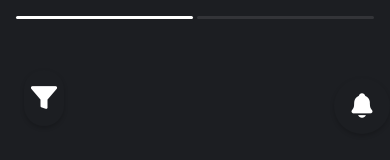
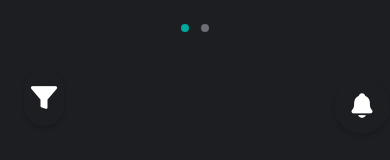
Before and after one commit to yossgess/momentum-final, a React Native app: screen /DiscoveryScreen in a window 390 px wide. Shown: the top 160 px of the page. Built offline with nearby package versions, Linux system fonts and the light colour scheme; what expo-localization would draw is missing.

Commit message:
feat: implement image carousel with dot pagination for profile cards

```diff
--- /dev/null
+++ b/src/components/business/DotPaginationIndicator/DotPaginationIndicator.styles.ts
@@ -0,0 +1,21 @@
+import { StyleSheet } from 'react-native';
+import { theme } from '../../../theme';
+
+export const styles = StyleSheet.create({
+  container: {
+    flexDirection: 'row',
+    justifyContent: 'center',
+    alignItems: 'center',
+    paddingVertical: 8,
+  },
+  dot: {
+    width: 8,
+    height: 8,
+    borderRadius: 4,
+    marginHorizontal: 4,
+    backgroundColor: theme.colors.text.tertiary,
+  },
+  activeDot: {
+    backgroundColor: theme.colors.primary.main,
+  },
+});
--- /dev/null
+++ b/src/components/business/DotPaginationIndicator/DotPaginationIndicator.types.ts
@@ -0,0 +1,5 @@
+export interface DotPaginationIndicatorProps {
+  total: number;
+  currentIndex: number;
+  style?: any;
+}
--- /dev/null
+++ b/src/components/business/DotPaginationIndicator/index.tsx
@@ -0,0 +1,24 @@
+import React from 'react';
+import { View } from 'react-native';
+import { DotPaginationIndicatorProps } from './DotPaginationIndicator.types';
+import { styles } from './DotPaginationIndicator.styles';
+
+export const DotPaginationIndicator: React.FC<DotPaginationIndicatorProps> = ({
+  total,
+  currentIndex,
+  style,
+}) => {
+  return (
+    <View style={[styles.container, style]}>
+      {Array.from({ length: total }, (_, index) => (
+        <View
+          key={index}
+          style={[
+            styles.dot,
+            index === currentIndex && styles.activeDot,
+          ]}
+        />
+      ))}
+    </View>
+  );
+};
--- a/src/components/business/ImageCarousel/ImageCarousel.styles.ts
+++ b/src/components/business/ImageCarousel/ImageCarousel.styles.ts
@@ -8,7 +8,11 @@ export const styles = StyleSheet.create({
   scrollView: {
     height: 400,
   },
+  imageContainer: {
+    height: '100%',
+  },
   image: {
+    width: '100%',
     height: '100%',
   },
   indicators: {
--- a/src/components/business/ImageCarousel/ImageCarousel.types.ts
+++ b/src/components/business/ImageCarousel/ImageCarousel.types.ts
@@ -1,5 +1,6 @@
 export interface ImageCarouselProps {
   images: string[];
   onImagePress?: (index: number) => void;
+  onIndexChange?: (index: number) => void;
   style?: any;
 }
--- a/src/components/business/ImageCarousel/index.tsx
+++ b/src/components/business/ImageCarousel/index.tsx
@@ -1,55 +1,88 @@
 import React, { useState } from 'react';
-import { View, ScrollView, Image, Dimensions } from 'react-native';
+import { View, FlatList, Image, Dimensions, Pressable } from 'react-native';
 import { ImageCarouselProps } from './ImageCarousel.types';
 import { styles } from './ImageCarousel.styles';
+import { logEvent } from '../../../shared/utils/analytics';
+import { DotPaginationIndicator } from '../DotPaginationIndicator';
 
 const { width: SCREEN_WIDTH } = Dimensions.get('window');
 
 export const ImageCarousel: React.FC<ImageCarouselProps> = ({
   images,
   onImagePress,
+  onIndexChange,
   style,
 }) => {
   const [currentIndex, setCurrentIndex] = useState(0);
 
-  const handleScroll = (event: any) => {
+  const updateIndex = (event: any, source: string, shouldLog: boolean = false) => {
     const contentOffset = event.nativeEvent.contentOffset;
     const viewSize = event.nativeEvent.layoutMeasurement;
-    const pageNum = Math.floor(contentOffset.x / viewSize.width);
-    setCurrentIndex(pageNum);
+    const pageNum = Math.round(contentOffset.x / viewSize.width);
+
+    if (pageNum !== currentIndex && pageNum >= 0 && pageNum < images.length) {
+      setCurrentIndex(pageNum);
+      onIndexChange?.(pageNum);
+
+      // Only log analytics and debug info for final scroll events
+      if (shouldLog) {
+        console.log(`ImageCarousel ${source} - Updated index from`, currentIndex, 'to', pageNum);
+        logEvent('image_swiped', { index: pageNum });
+      }
+    }
   };
+
+  const handleScroll = (event: any) => {
+    // Real-time index update for immediate visual feedback
+    updateIndex(event, 'onScroll', false);
+  };
+
+  const handleMomentumScrollEnd = (event: any) => {
+    // Final index confirmation with logging
+    updateIndex(event, 'onMomentumScrollEnd', true);
+  };
+
+  const handleScrollEndDrag = (event: any) => {
+    // Final index confirmation with logging
+    updateIndex(event, 'onScrollEndDrag', true);
+  };
+
+  const renderImage = ({ item, index }: { item: string; index: number }) => (
+    <Pressable
+      onPress={() => onImagePress?.(index)}
+      style={[styles.imageContainer, { width: SCREEN_WIDTH }]}
+    >
+      <Image
+        source={{ uri: item }}
+        style={styles.image}
+        resizeMode="cover"
+      />
+    </Pressable>
+  );
 
   return (
     <View style={[styles.container, style]}>
-      <ScrollView
+      <FlatList
+        data={images}
+        renderItem={renderImage}
+        keyExtractor={(_, index) => index.toString()}
         horizontal
         pagingEnabled
         showsHorizontalScrollIndicator={false}
         onScroll={handleScroll}
+        onMomentumScrollEnd={handleMomentumScrollEnd}
+        onScrollEndDrag={handleScrollEndDrag}
         scrollEventThrottle={16}
         style={styles.scrollView}
-      >
-        {images.map((image, index) => (
-          <Image
-            key={index}
-            source={{ uri: image }}
-            style={[styles.image, { width: SCREEN_WIDTH - 32 }]}
-            resizeMode="cover"
-          />
-        ))}
-      </ScrollView>
+        snapToInterval={SCREEN_WIDTH}
+        decelerationRate="fast"
+      />
 
-      <View style={styles.indicators}>
-        {images.map((_, index) => (
-          <View
-            key={index}
-            style={[
-              styles.indicator,
-              index === currentIndex && styles.activeIndicator,
-            ]}
-          />
-        ))}
-      </View>
+      <DotPaginationIndicator
+        total={images.length}
+        currentIndex={currentIndex}
+        style={styles.indicators}
+      />
     </View>
   );
 };
--- a/src/components/business/SwipeCard/index.tsx
+++ b/src/components/business/SwipeCard/index.tsx
@@ -1,8 +1,9 @@
-import React from 'react';
-import { View, Pressable, Image, ScrollView } from 'react-native';
+import React, { useState } from 'react';
+import { View, Pressable } from 'react-native';
 import { Ionicons } from '@expo/vector-icons';
 import { Typography } from '../../atoms/Typography';
 import { CommonSportsDisplay } from '../CommonSportsDisplay';
+import { ImageCarousel } from '../ImageCarousel';
 import { SwipeCardProps } from './SwipeCard.types';
 import { styles } from './SwipeCard.styles';
 import { theme } from '../../../theme';
@@ -16,9 +17,15 @@ export const SwipeCard: React.FC<SwipeCardProps> = ({
   style,
   fullScreen = false,
 }) => {
+  const [activeIndex, setActiveIndex] = useState(0);
+
   const handleImagePress = (imageIndex: number) => {
     logEvent(Events.PROFILE_VIEWED, { profileId: profile.id, imageIndex });
     onPressImage?.(imageIndex);
+  };
+
+  const handleIndexChange = (newIndex: number) => {
+    setActiveIndex(newIndex);
   };
 
   return (
@@ -27,35 +34,12 @@ export const SwipeCard: React.FC<SwipeCardProps> = ({
       style
     ]}>
       {/* Full-screen image carousel */}
-      <ScrollView
-        horizontal
-        pagingEnabled
-        showsHorizontalScrollIndicator={false}
+      <ImageCarousel
+        images={profile.images}
+        onImagePress={handleImagePress}
+        onIndexChange={handleIndexChange}
         style={styles.fullCarousel}
-      >
-        {profile.images.map((image, index) => (
-          <Pressable
-            key={index}
-            onPress={() => handleImagePress(index)}
-            style={styles.imageContainer}
-          >
-            <Image source={{ uri: image }} style={styles.image} resizeMode="cover" />
-          </Pressable>
-        ))}
-      </ScrollView>
-
-      {/* Image indicators */}
-      <View style={styles.imageIndicators}>
-        {profile.images.map((_, index) => (
-          <View
-            key={index}
-            style={[
-              styles.indicator,
-              index === 0 && styles.activeIndicator,
-            ]}
-          />
-        ))}
-      </View>
+      />
 
       {/* Single consolidated text container at bottom left */}
       <View style={styles.bottomLeftContainer}>
```
Also changed, not shown: 1 other file (tests, documents, lock files or other folders).
